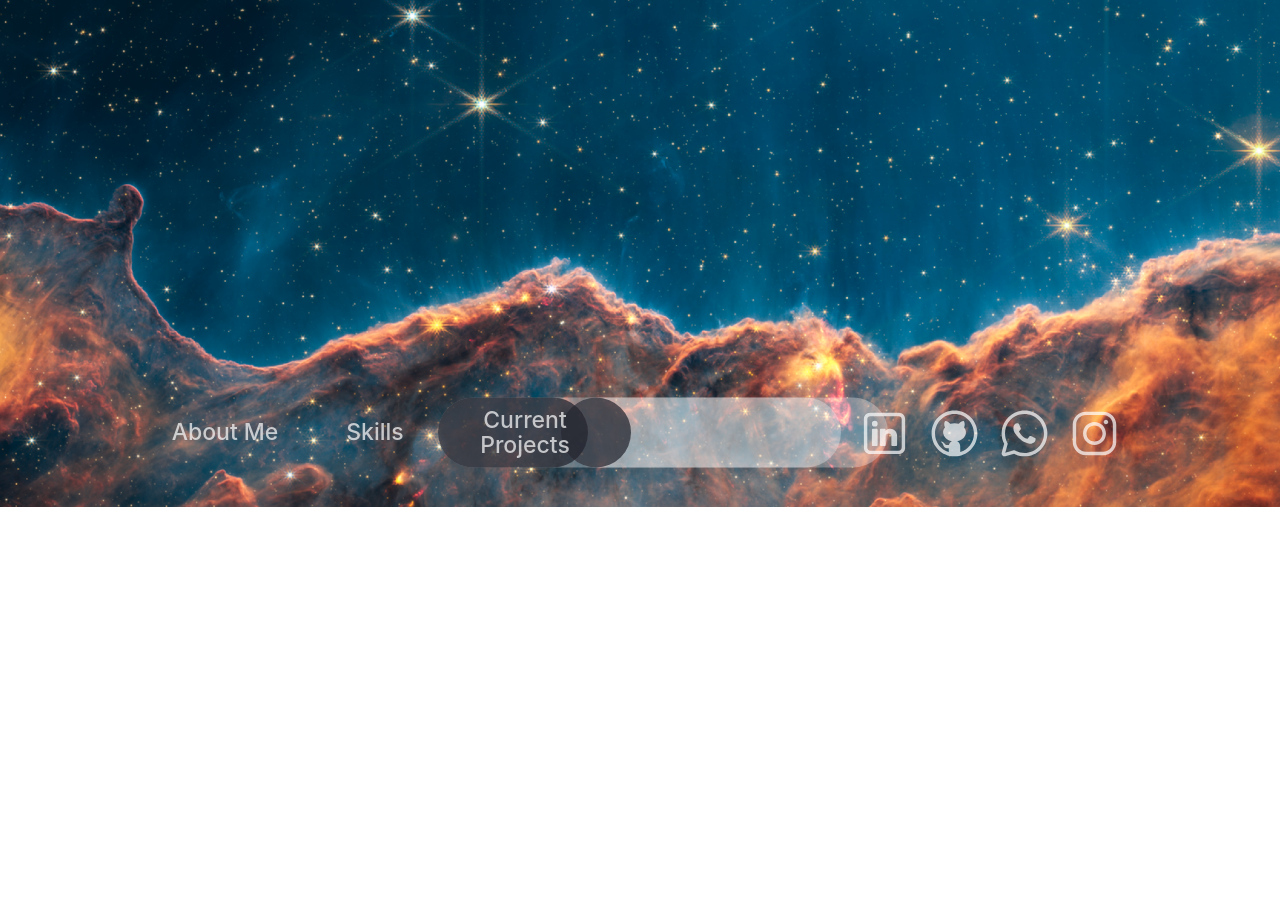
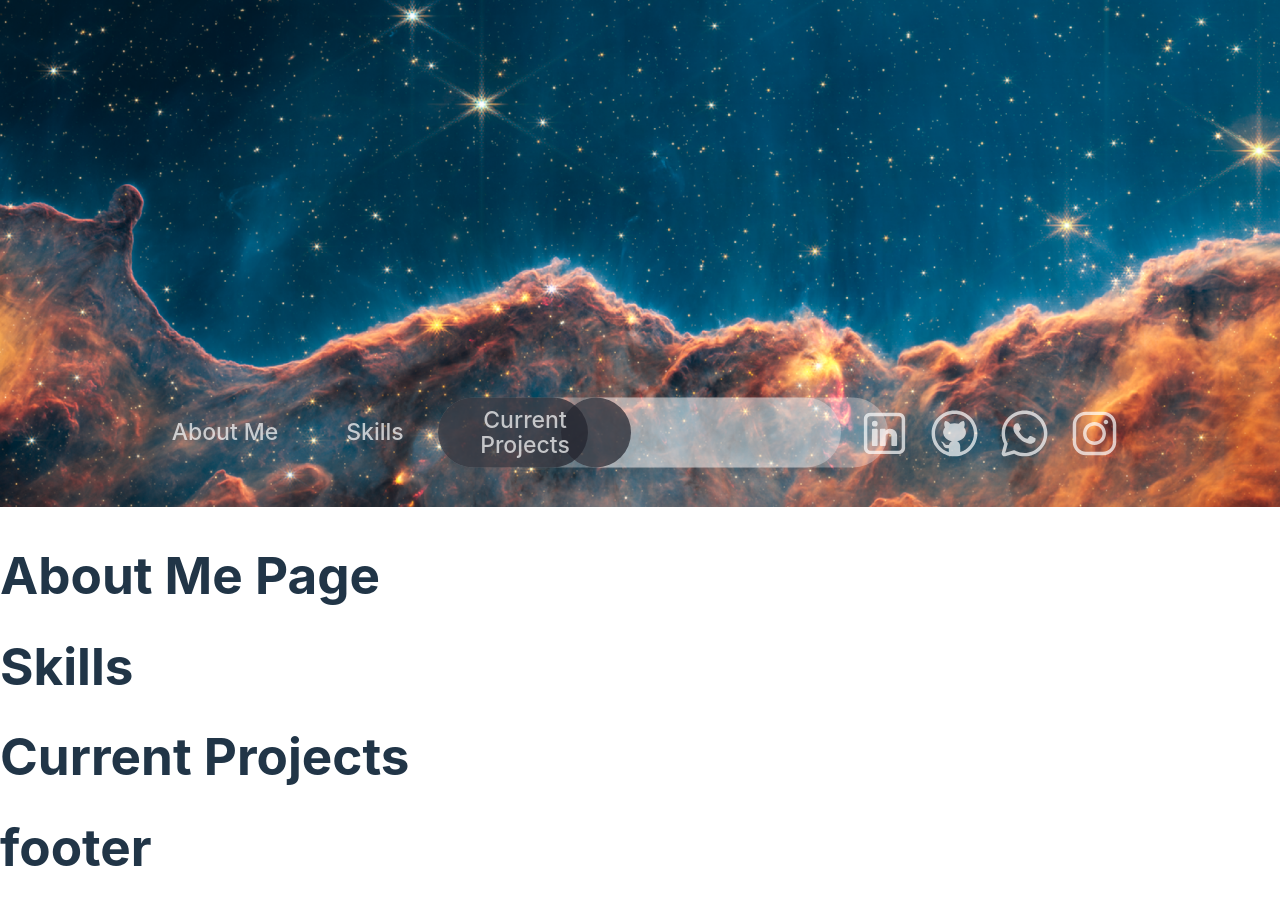
Before and after one commit to aselapasinduD/My-About-Me-Page, a React (Vite) app: page / in a window 1280 px wide. Shown: the top 904 px of the page. Before the commit the page ends 800 px from the top, so only its background shows below. Built offline with nearby package versions, Linux system fonts and the light colour scheme.

Commit message:
Add new components. create new branch names using component name and complete coding that components using that branch

```diff
--- a/src/App.jsx
+++ b/src/App.jsx
@@ -1,11 +1,19 @@
 import './App.css';
 import NavBar from './components/Navbar';
+import About_me from './components/About_me';
+import Skills from './components/Skills'
+import Current_Projects from './components/Current_Projects';
+import Footer from './components/footer';
 
 const App = () => {
 
   return (
   <div>
   	<NavBar />
+	<About_me />
+	<Skills />
+	<Current_Projects />
+	<Footer />
   </div>
   )
 }
--- /dev/null
+++ b/src/components/About_me.jsx
@@ -0,0 +1,10 @@
+import React from 'react';
+
+const About_me = () => {
+
+	return (
+		<h1>About Me Page</h1>
+	)
+}
+
+export default About_me
--- /dev/null
+++ b/src/components/Current_Projects.jsx
@@ -0,0 +1,10 @@
+import React from 'react';
+
+const Current_Projects = () => {
+
+	return (
+		<h1>Current Projects</h1>
+	)
+}
+
+export default Current_Projects
--- /dev/null
+++ b/src/components/Skills.jsx
@@ -0,0 +1,10 @@
+import React from 'react';
+
+const Skills = () => {
+
+	return (
+		<h1>Skills</h1>
+	)
+}
+
+export default Skills
--- /dev/null
+++ b/src/components/footer.jsx
@@ -0,0 +1,10 @@
+import React from 'react';
+
+const Footer = () => {
+
+	return (
+		<h1>footer</h1>
+	)
+}
+
+export default Footer
```
